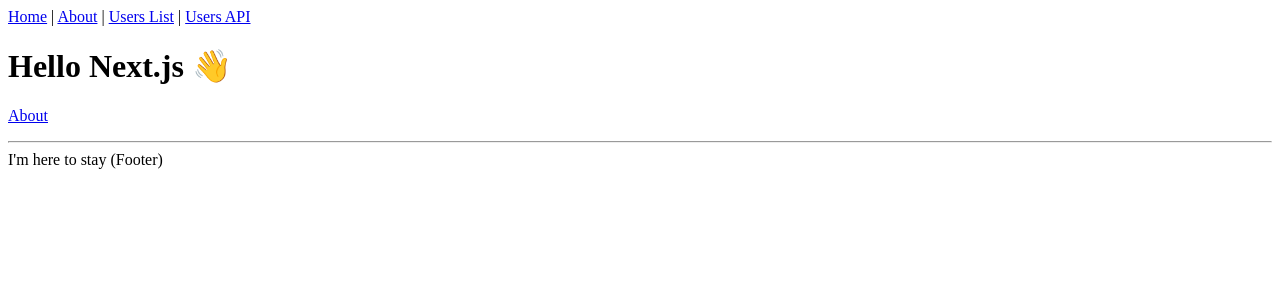
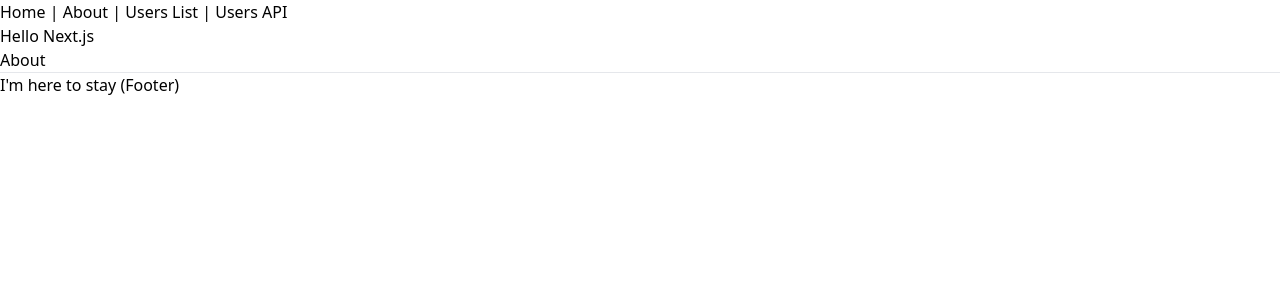
Before and after one commit to PierreBeaufils/crypto-book, a Next.js app: page / in a window 1280 px wide. Shown: the top 300 px of the page. Built offline with nearby package versions, Linux system fonts and the light colour scheme.

Commit message:
setup tailwind

```diff
--- a/components/Layout.tsx
+++ b/components/Layout.tsx
@@ -7,7 +7,7 @@
   title?: string
 }
 
-const Layout = ({ children, title = 'This is the default title' }: Props) => (
+const Layout = ({ children, title = 'Crypto Book' }: Props) => (
   <div>
     <Head>
       <title>{title}</title>
--- a/package.json
+++ b/package.json
@@ -16,6 +16,9 @@
     "@types/node": "^12.12.21",
     "@types/react": "^17.0.2",
     "@types/react-dom": "^17.0.1",
+    "autoprefixer": "^10.2.5",
+    "postcss": "^8.2.8",
+    "tailwindcss": "^2.0.4",
     "typescript": "4.0"
   },
   "license": "MIT"
--- /dev/null
+++ b/pages/_app.tsx
@@ -0,0 +1,8 @@
+import '../styles/globals.css'
+
+function MyApp({ Component, pageProps }) {
+    return <Component { ...pageProps }
+    />
+}
+
+export default MyApp
--- a/pages/index.tsx
+++ b/pages/index.tsx
@@ -2,8 +2,8 @@
 import Layout from '../components/Layout'
 
 const IndexPage = () => (
-  <Layout title="Home | Next.js + TypeScript Example">
-    <h1>Hello Next.js 👋</h1>
+  <Layout title="Crypto Book">
+    <h1 className="glass">Hello Next.js </h1>
     <p>
       <Link href="/about">
         <a>About</a>
--- /dev/null
+++ b/postcss.config.js
@@ -0,0 +1,6 @@
+module.exports = {
+  plugins: {
+    tailwindcss: {},
+    autoprefixer: {},
+  },
+}
--- /dev/null
+++ b/styles/globals.css
@@ -0,0 +1,3 @@
+@tailwind base;
+@tailwind components;
+@tailwind utilities;
--- /dev/null
+++ b/tailwind.config.js
@@ -0,0 +1,11 @@
+module.exports = {
+  purge: [],
+  darkMode: false, // or 'media' or 'class'
+  theme: {
+    extend: {},
+  },
+  variants: {
+    extend: {},
+  },
+  plugins: [],
+}
--- a/tsconfig.json
+++ b/tsconfig.json
@@ -19,5 +19,5 @@
         "target": "esnext"
     },
     "exclude": ["node_modules"],
-  "include": ["**/*.ts", "**/*.tsx"]
+    "include": ["**/*.ts", "**/*.tsx", "pages/_app.tsx"]
 }
```
Also changed, not shown: 2 other files (tests, documents, lock files or other folders). Lines whose indentation alone changed are shown as unchanged.
